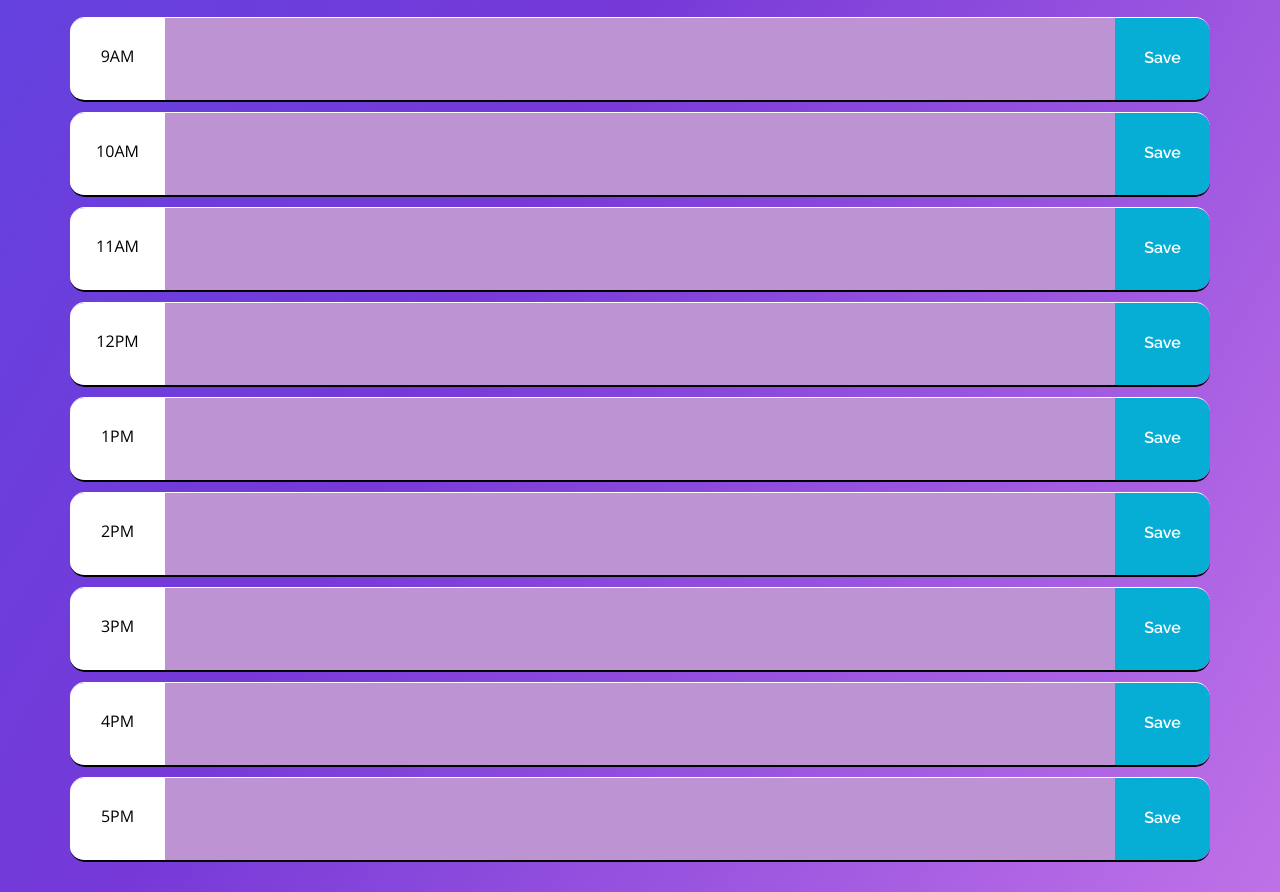
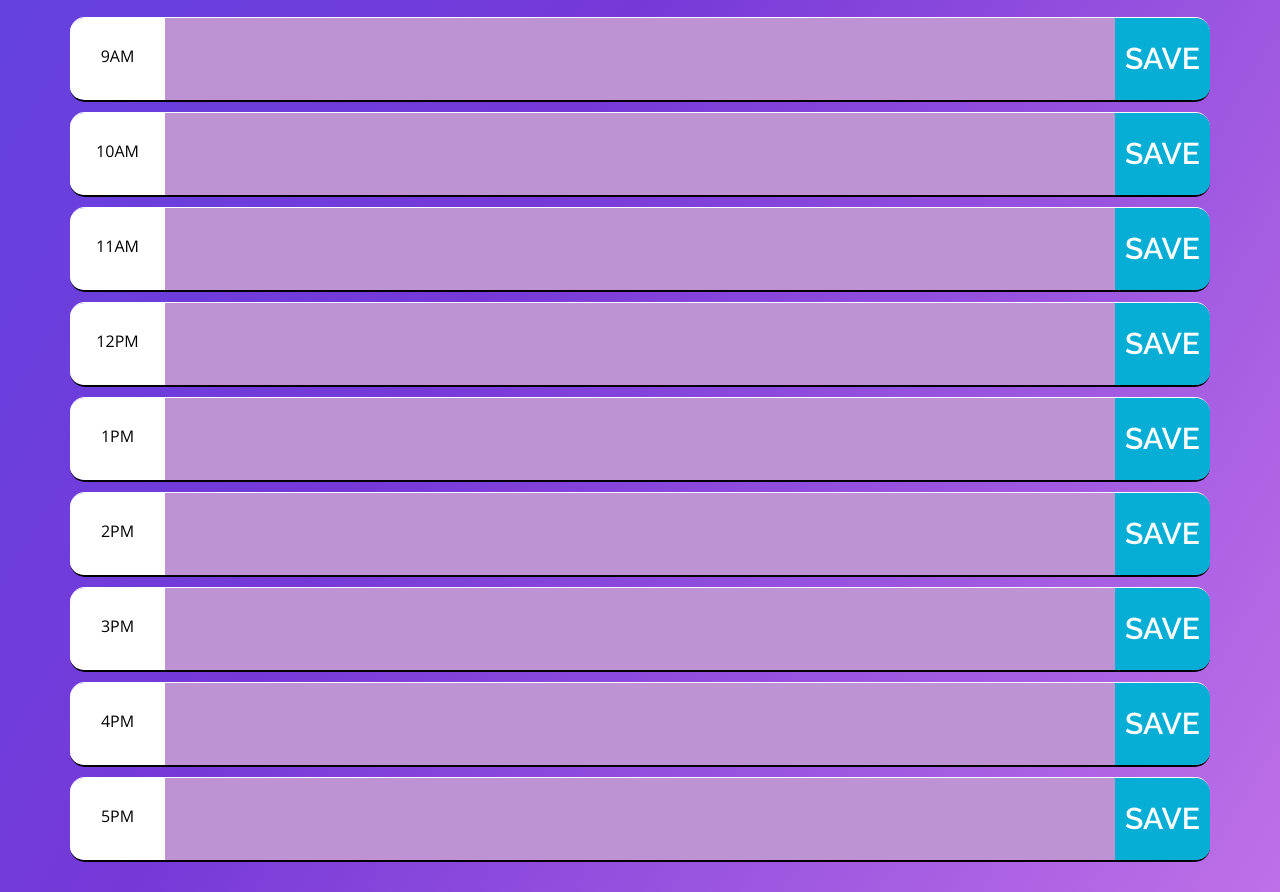
Before and after one commit to noahfajarda/05-Work-Day-Scheduler, a plain HTML site: page index.html in a window 1280 px wide. Shown: the part 411-1303 px from the top of the page. Drawn offline with nearby package versions, Linux system fonts and the light colour scheme.

Commit message:
fixed save button (positioning & gradient)

```diff
--- a/index.html
+++ b/index.html
@@ -35,63 +35,82 @@
             <div class="col-md-1 hour">9AM
             </div>
             <textarea name="save" id="9" class="col-9 col-md-10 col-sm-9"></textarea>
-            <div class="saveBtn col-3 col-md-1 col-sm-3 col-xs-3">Save</div>
+            <div class="saveBtn col-3 col-md-1 col-sm-3 col-xs-3">
+                <span class="inner">SAVE</span>
+            </div>
+
         </div>
         <!-- 10am -->
         <div class="time-block row slide-up">
             <div class="col-md-1 hour">10AM
             </div>
             <textarea name="save" id="10" class="col-9 col-md-10 col-sm-9"></textarea>
-            <div class="saveBtn col-3 col-md-1 col-sm-3 col-xs-3">Save</div>
+            <div class="saveBtn col-3 col-md-1 col-sm-3 col-xs-3">
+                <span class="inner">SAVE</span>
+            </div>
         </div>
         <!-- 11am -->
         <div class="time-block row slide-up">
             <div class="col-md-1 hour">11AM
             </div>
             <textarea name="save" id="11" class="col-9 col-md-10 col-sm-9"></textarea>
-            <div class="saveBtn col-3 col-md-1 col-sm-3 col-xs-3">Save</div>
+            <div class="saveBtn col-3 col-md-1 col-sm-3 col-xs-3">
+                <span class="inner">SAVE</span>
+            </div>
         </div>
         <!-- 12am -->
         <div class="time-block row slide-up">
             <div class="col-md-1 hour">12PM
             </div>
             <textarea name="save" id="12" class="col-9 col-md-10 col-sm-9"></textarea>
-            <div class="saveBtn col-3 col-md-1 col-sm-3 col-xs-3">Save</div>
+            <div class="saveBtn col-3 col-md-1 col-sm-3 col-xs-3">
+                <span class="inner">SAVE</span>
+            </div>
         </div>
         <!-- 1pm -->
         <div class="time-block row slide-up">
             <div class="col-md-1 hour">1PM
             </div>
             <textarea name="save" id="13" class="col-9 col-md-10 col-sm-9"></textarea>
-            <div class="saveBtn col-3 col-md-1 col-sm-3 col-xs-3">Save</div>
+            <div class="saveBtn col-3 col-md-1 col-sm-3 col-xs-3">
+                <span class="inner">SAVE</span>
+            </div>
         </div>
         <!-- 2pm -->
         <div class="time-block row slide-up">
             <div class="col-md-1 hour">2PM
             </div>
             <textarea name="save" id="14" class="col-9 col-md-10 col-sm-9"></textarea>
-            <div class="saveBtn col-3 col-md-1 col-sm-3 col-xs-3">Save</div>
+            <div class="saveBtn col-3 col-md-1 col-sm-3 col-xs-3">
+                <span class="inner">SAVE</span>
+            </div>
         </div>
         <!-- 3pm -->
         <div class="time-block row slide-up">
             <div class="col-md-1 hour">3PM
             </div>
             <textarea name="save" id="15" class="col-9 col-md-10 col-sm-9"></textarea>
-            <div class="saveBtn col-3 col-md-1 col-sm-3 col-xs-3">Save</div>
+            <div class="saveBtn col-3 col-md-1 col-sm-3 col-xs-3">
+                <span class="inner">SAVE</span>
+            </div>
         </div>
         <!-- 4am -->
         <div class="time-block row slide-up">
             <div class="col-md-1 hour">4PM
             </div>
             <textarea name="save" id="16" class="col-9 col-md-10 col-sm-9"></textarea>
-            <div class="saveBtn col-3 col-md-1 col-sm-3 col-xs-3">Save</div>
+            <div class="saveBtn col-3 col-md-1 col-sm-3 col-xs-3">
+                <span class="inner">SAVE</span>
+            </div>
         </div>
         <!-- 5am -->
         <div class="time-block row slide-up">
             <div class="col-md-1 hour">5PM
             </div>
             <textarea name="save" id="17" class="col-9 col-md-10 col-sm-9"></textarea>
-            <div class="saveBtn col-3 col-md-1 col-sm-3 col-xs-3">Save</div>
+            <div class="saveBtn col-3 col-md-1 col-sm-3 col-xs-3">
+                <span class="inner">SAVE</span>
+            </div>
         </div>
         <!-- Timeblocks go here -->
     </main>
--- a/style.css
+++ b/style.css
@@ -1,12 +1,24 @@
+* {
+    padding: 0;
+    margin: 0;
+}
 body {
     font-family: 'Raleway', sans-serif;
     font-size: 16px;
     line-height: 1;
     /* fade background */
     background: linear-gradient(-60deg, rgb(189, 134, 217), rgb(191, 113, 231), rgb(118, 57, 216), rgb(86, 73, 229), rgb(88, 144, 225), #23d5ab, #66f9d6);
-	background-size: 400% 400%;
+	background-size: 400% 415%;
 	animation: gradient 20s ease infinite;
 	height: 100vh;
+}
+
+.relative {
+    position: relative;
+}
+
+.absolute {
+    position: absolute;
 }
 
 footer {
@@ -87,24 +99,22 @@ textarea {
 }
 
 .saveBtn {
-    border-top-right-radius: 15px;
-    border-bottom-right-radius: 15px;
+    display: flex;
+    align-items: center;
+    justify-content: center;
     background-color: #06aed5;
-    padding-top: 32px;
     color: white;
+    font-size: 30px;
     cursor: pointer;
-    transition: color .3s;
 }
 
-.saveBtn:hover {
-    /* color: black;
-    background-image: linear-gradient(60deg, #E21143, #FFB03A);
+.saveBtn:hover .inner {
+    background-image: linear-gradient(60deg, #E21143, #FFC371);
     background-clip: text;
-
-    /* -webkit-background-clip: text; */
-
-    /* color: transparent;
-    background-color: #06aed5; */
+    -webkit-background-clip: text;
+    color: transparent;
+    background-color: transparent;
+    transition: color 0.8s;
 }
 
 #clearContainer {
@@ -174,7 +184,6 @@ to {
         margin-bottom: 32px;
     }
     .saveBtn {
-        padding-top: 30px;
         border-radius: 0px;
         text-align: center;
         font-size: 30px;
```
